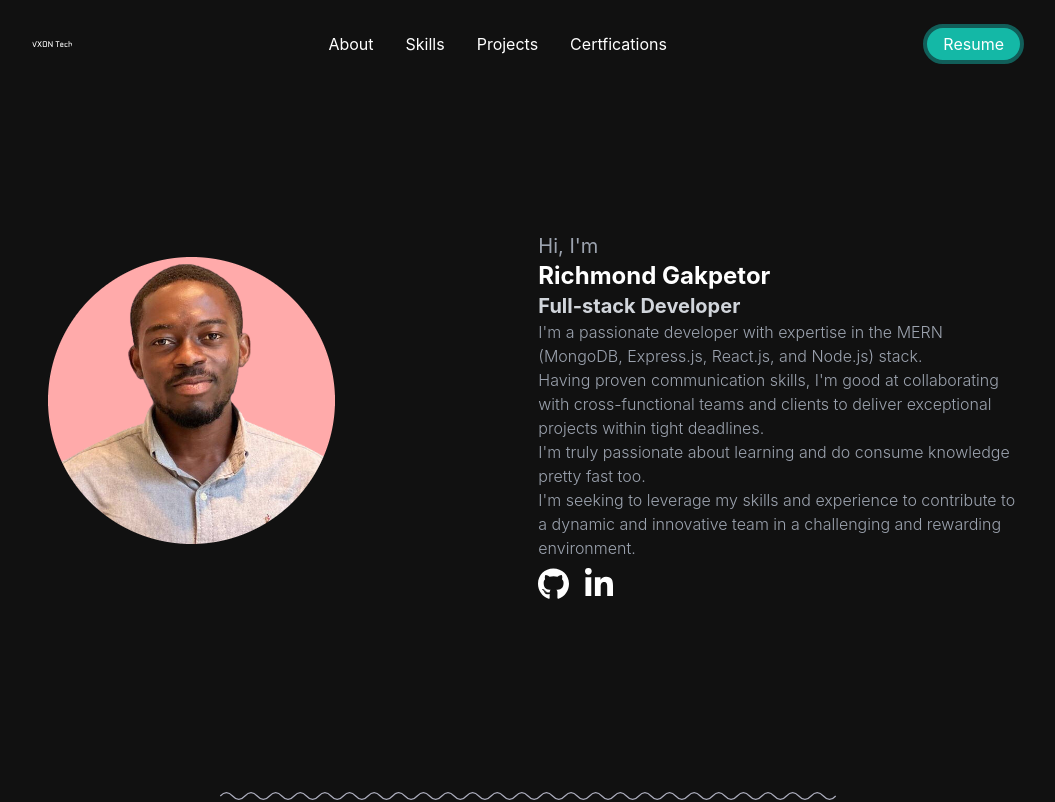
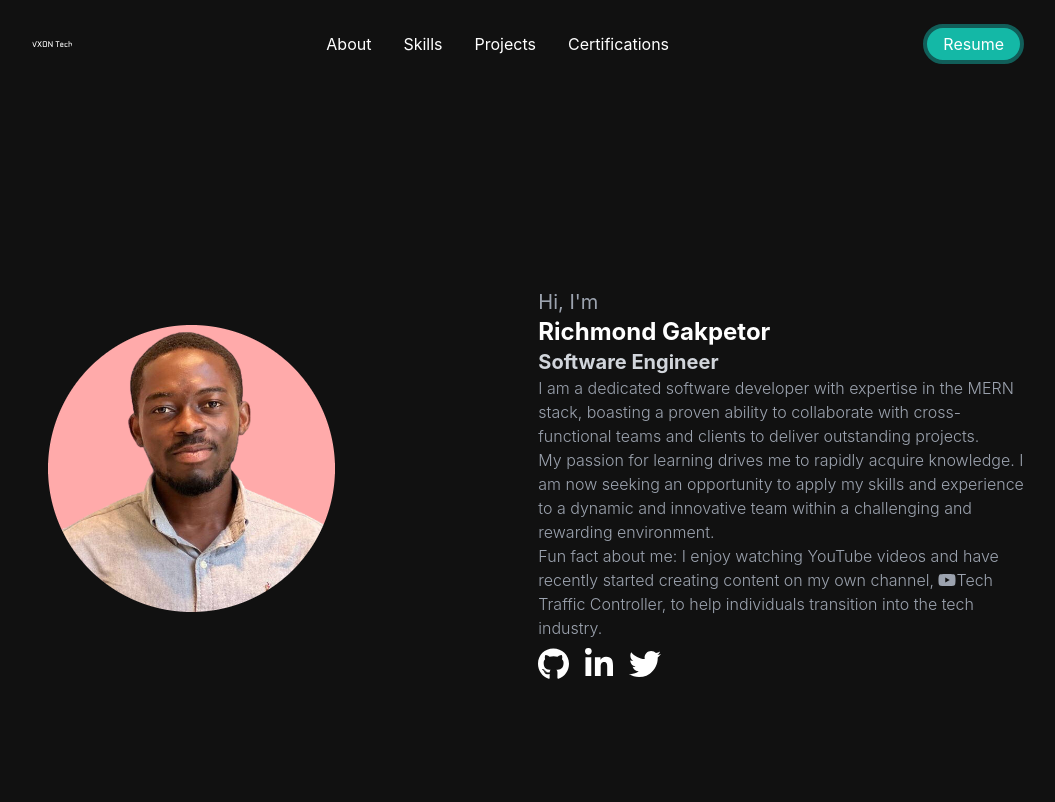
Before and after one commit to richmond-gakpetor/my-portfolio, a React (Create React App) app: page / in a window 1280 px wide. Shown: the top 802 px of the page, without its empty margins (112-1167 px from the left). Built offline with nearby package versions, Linux system fonts and the light colour scheme.

Commit message:
Modified UI

```diff
--- a/src/App.js
+++ b/src/App.js
@@ -8,6 +8,7 @@ import AOS from "aos";
 import "aos/dist/aos.css";
 import Hero from "./components/Hero";
 import Projects from "./components/Projects";
+import ProfessionalWork from "./components/ProfessionalWork";
 
 function App() {
   useEffect(() => {
@@ -19,6 +20,7 @@ function App() {
       <Navbar />
       <Hero />
       <Skills />
+      {/* <ProfessionalWork /> */}
       <Projects />
       <Certs />
       <Footer />
--- a/src/components/Certs.js
+++ b/src/components/Certs.js
@@ -1,25 +1,42 @@
-import CertCard from "./CertCard.js"
+import CertCard from "./CertCard.js";
 
-import hr from "../assets/curve-hr.svg"
-import agile from "../assets/certs/agile-scrum-master.png"
-import cloud from "../assets/certs/cloud-computing.png"
-import android from "../assets/certs/android.png"
+import hr from "../assets/curve-hr.svg";
+import agile from "../assets/certs/agile-scrum-master.png";
+import cloud from "../assets/certs/cloud-computing.png";
+import android from "../assets/certs/android.png";
+import react from "../assets/certs/react.jpg";
 
-
-export default function Certs(){
+export default function Certs() {
   return (
     <div id="certs" className="mt-4 text-white">
       <h1 className="text-2xl font-bold">Certifications</h1>
-            <p className="font-light text-gray-400">Here are some of my Certifications</p>
+      <p className="font-light text-gray-400">
+        Here are some of my Certifications
+      </p>
 
       {/* <div className="flex flex-col md:flex-row flex-wrap mt-4 gap-5"> */}
       <div className="grid grid-cols-1 md:grid-cols-3 justify-center mt-4 gap-5">
-                <CertCard name="Agile Scrum Master" img={agile} issued="Simplilearn" date="Jan 2023" />
-                <CertCard name="Intro to Cloud Computing" img={cloud} issued="Simplilearn" date="Jan 2023" />
-                <CertCard name="Android Development" img={android} issued="Google Developers" date="Mar 2023" />
-
+        <CertCard name="React.js Essential Training" img={react} issued="LinkedIn Learning" date="Sep 2023" />
+        <CertCard
+          name="Agile Scrum Master"
+          img={agile}
+          issued="Simplilearn"
+          date="Jan 2023"
+        />
+        <CertCard
+          name="Intro to Cloud Computing"
+          img={cloud}
+          issued="Simplilearn"
+          date="Jan 2023"
+        />
+        {/* <CertCard
+          name="Android Development"
+          img={android}
+          issued="Google Developers"
+          date="Mar 2023"
+        /> */}
       </div>
       <img src={hr} className="w-full mt-8 md:h-2" alt="hr" />
     </div>
-    )
+  );
 }
--- a/src/components/Footer.js
+++ b/src/components/Footer.js
@@ -1,20 +1,40 @@
-import hr from '../assets/curve-hr.svg'
+import hr from "../assets/curve-hr.svg";
 
-export default function Footer(){
+export default function Footer() {
   return (
     <div className="mt-4 bg-dark-200 rounded-md text-white px-8 py-4">
       <ul className="text-center">
-        <li><a href="#home" className="hover:underline">About</a></li>
-        <li><a href="#skills" className="hover:underline">Skills</a></li>
-        <li><a href="#projects" className="hover:underline">Projects</a></li>
-        <li><a href="#certs" className="hover:underline">Certfications</a></li>
+        <li>
+          <a href="#home" className="hover:underline">
+            About
+          </a>
+        </li>
+        <li>
+          <a href="#skills" className="hover:underline">
+            Skills
+          </a>
+        </li>
+        <li>
+          <a href="#projects" className="hover:underline">
+            Projects
+          </a>
+        </li>
+        <li>
+          <a href="#certs" className="hover:underline">
+            Certfications
+          </a>
+        </li>
       </ul>
 
-      <img src={hr} className="mb-4 mt-4 w-full md:h-1 text-white bottom-0" alt="hr" />
+      <img
+        src={hr}
+        className="mb-4 mt-4 w-full md:h-1 text-white bottom-0"
+        alt="hr"
+      />
 
-
-      <p className="text-sm font-light text-center">Copyright © 2023 Richmond Gakpetor. All Rights Reserved</p>
-
+      <p className="text-sm font-light text-center">
+        Copyright © {new Date().getFullYear()} VXON Tech. All Rights Reserved
+      </p>
     </div>
-  )
+  );
 }
--- a/src/components/Hero.js
+++ b/src/components/Hero.js
@@ -1,13 +1,26 @@
-import { useState } from "react";
+import { useState, useEffect } from "react";
 
 import profile from "../assets/profile.png";
 import { FontAwesomeIcon } from "@fortawesome/react-fontawesome";
 // import {faCircleArrowRight, } from "@fortawesome/free-solid-svg-icons";
-import { faGithub, faLinkedinIn } from "@fortawesome/free-brands-svg-icons";
+import {
+  faGithub,
+  faLinkedinIn,
+  faYoutube,
+  faTwitter,
+} from "@fortawesome/free-brands-svg-icons";
 import hr from "../assets/curve-hr.svg";
 
 export default function Hero() {
   const [loaded, setLoaded] = useState(true);
+
+  useEffect(() => {
+    const navbarHeight = 68; // Adjust this value to match your actual navbar height
+    const hero = document.getElementById("home");
+    if (hero) {
+      hero.style.marginTop = `${navbarHeight}px`;
+    }
+  }, []);
 
   return (
     <>
@@ -39,24 +52,25 @@ export default function Hero() {
           <div className="flex flex-col w-full mt-8">
             <h1 className="text-xl text-gray-400">Hi, I'm</h1>
             <h1 className="text-2xl font-bold">Richmond Gakpetor</h1>
-            <p class="text-xl font-bold text-gray-300">Full-stack Developer</p>
+            <p class="text-xl font-bold text-gray-300">Software Engineer</p>
             <p className="text-md font-light text-gray-400 ">
-              I'm a passionate developer with expertise in the MERN (MongoDB,
-              Express.js, React.js, and Node.js) stack.
-              <p>
-                Having proven communication skills, I'm good at collaborating
-                with cross-functional teams and clients to deliver exceptional
-                projects within tight deadlines.
-              </p>
-              <p>
-                I'm truly passionate about learning and do consume knowledge
-                pretty fast too.
-              </p>{" "}
-              <p>
-                I'm seeking to leverage my skills and experience to contribute
-                to a dynamic and innovative team in a challenging and rewarding
-                environment.
-              </p>
+              I am a dedicated software developer with expertise in the MERN
+              stack, boasting a proven ability to collaborate with
+              cross-functional teams and clients to deliver outstanding
+              projects. <br /> My passion for learning drives me to rapidly
+              acquire knowledge. I am now seeking an opportunity to apply my
+              skills and experience to a dynamic and innovative team within a
+              challenging and rewarding environment. <br />
+              Fun fact about me: I enjoy watching YouTube videos and have
+              recently started creating content on my own channel,{" "}
+              <a
+                className=""
+                href="https://www.youtube.com/@TechTrafficController"
+              >
+                <FontAwesomeIcon size="1x" icon={faYoutube} />
+                Tech Traffic Controller
+              </a>
+              , to help individuals transition into the tech industry.
             </p>
           </div>
 
@@ -70,9 +84,7 @@ export default function Hero() {
                 <FontAwesomeIcon size="2xl" icon={faGithub} />
               </a>
             </li>
-            {/* <li>
-                        <a href='https://instagram.com/damaasth' rel="noreferrer" target="_blank"><FontAwesomeIcon size='2xl' icon={faInstagram} /></a>
-                    </li> */}
+
             <li>
               <a
                 href="htps://linkedin.com/richmond-gakpetor"
@@ -82,6 +94,15 @@ export default function Hero() {
                 <FontAwesomeIcon size="2xl" icon={faLinkedinIn} />
               </a>
             </li>
+            <li>
+              <a
+                href="https://twitter.com/_vision_richie"
+                rel="noreferrer"
+                target="_blank"
+              >
+                <FontAwesomeIcon size="2xl" icon={faTwitter} />
+              </a>
+            </li>
           </ul>
         </div>
         <img src={hr} className="w-full md:h-2 absolute bottom-0" alt="hr" />
--- a/src/components/Navbar.js
+++ b/src/components/Navbar.js
@@ -1,19 +1,97 @@
-import logo from '../assets/logo.svg';
-import resume from "../assets/resume.pdf"
+import { useState } from "react"; // Import useState from React
+import logo from "../assets/logo.svg";
+import resume from "../assets/resume.pdf";
 
 export default function Navbar() {
-    return (
-    <div className='fixed z-50 bg-dark-500 w-full top-0 left-0 px-8 py-4 lg:px-20 xl:px-36'>
-        <div className="flex justify-between items-center text-white">
-            <img src={logo} className="App-logo w-10 rounded-full" alt="logo" />
-            <ul className="hidden md:flex">
-            <li className="p-4"><a href="#home" className="hover:underline">About</a></li>
-            <li className="p-4"><a href="#skills" className="hover:underline">Skills</a></li>
-            <li className="p-4"><a href="#projects" className="hover:underline">Projects</a></li>
-            <li className="p-4"><a href="#certs" className="hover:underline">Certfications</a></li>
-            </ul>
-            <a href={resume} rel="noreferrer" target="_blank" className=" bg-teal-500 rounded-full px-4 py-1 border border-teal-800 border border-4">Resume</a>
-        </div>
+  const [isMobileMenuOpen, setIsMobileMenuOpen] = useState(false);
+
+  const toggleMobileMenu = () => {
+    setIsMobileMenuOpen(!isMobileMenuOpen);
+  };
+
+  return (
+    <div className="fixed z-50 bg-dark-500 w-full top-0 left-0 px-8 py-4 lg:px-20 xl:px-36">
+      <div className="flex justify-between items-center text-white">
+        <img src={logo} className="w-10 rounded-full" alt="logo" />
+
+        {/* Mobile Menu Button */}
+        <button
+          className="md:hidden block text-white hover:text-teal-500"
+          onClick={toggleMobileMenu}
+        >
+          <svg
+            xmlns="http://www.w3.org/2000/svg"
+            fill="none"
+            viewBox="0 0 24 24"
+            stroke-width="1.5"
+            stroke="currentColor"
+            class="w-6 h-6"
+          >
+            <path
+              stroke-linecap="round"
+              stroke-linejoin="round"
+              d="M3.75 6.75h16.5M3.75 12h16.5m-16.5 5.25h16.5"
+            />
+          </svg>
+        </button>
+
+        {/* Mobile Menu */}
+        <ul className={`md:hidden ${isMobileMenuOpen ? "block" : "hidden"}`}>
+          <li className="p-4">
+            <a href="#home" className="text-white hover:underline">
+              About
+            </a>
+          </li>
+          <li className="p-4">
+            <a href="#skills" className="text-white hover:underline">
+              Skills
+            </a>
+          </li>
+          <li className="p-4">
+            <a href="#projects" className="text-white hover:underline">
+              Projects
+            </a>
+          </li>
+          <li className="p-4">
+            <a href="#certs" className="text-white hover:underline">
+              Certifications
+            </a>
+          </li>
+        </ul>
+
+        {/* Desktop Menu */}
+        <ul className="hidden md:flex">
+          <li className="p-4">
+            <a href="#home" className="text-white hover:underline">
+              About
+            </a>
+          </li>
+          <li className="p-4">
+            <a href="#skills" className="text-white hover:underline">
+              Skills
+            </a>
+          </li>
+          <li className="p-4">
+            <a href="#projects" className="text-white hover:underline">
+              Projects
+            </a>
+          </li>
+          <li className="p-4">
+            <a href="#certs" className="text-white hover:underline">
+              Certifications
+            </a>
+          </li>
+        </ul>
+
+        <a
+          href={resume}
+          rel="noreferrer"
+          target="_blank"
+          className="bg-teal-500  rounded-full px-4 py-1 border border-teal-800 border border-4"
+        >
+          Resume
+        </a>
+      </div>
     </div>
-    )
+  );
 }
--- /dev/null
+++ b/src/components/ProfessionalWork.js
@@ -0,0 +1,98 @@
+import React from "react";
+import HrCurve from "./HrCurve";
+import hr from "../assets/curve-hr.svg"
+
+const projectsData = [
+  {
+    name: "Hyperpay GH",
+    description:
+      "A short description of Project 1 A short description of Project 1",
+    technologies: ["React", "Tailwind CSS", ],
+    liveWebsiteURL: "https://example.com/project1",
+  },
+  {
+    name: "Roverman Events Ticketing",
+    description: "Roverman Events Ticketing",
+    technologies: ["React", "Redux", "Express"],
+    liveWebsiteURL: "https://example.com/project2",
+  },
+  {
+    name: "GMM Electrical Solutions",
+    description: "A short description of Project 1",
+    technologies: ["React", "Tailwind CSS", "Node.js"],
+    liveWebsiteURL: "https://example.com/project1",
+  },
+  {
+    name: "Project 2",
+    description: "A short description of Project 2",
+    technologies: ["React", "Redux", "Express"],
+    liveWebsiteURL: "https://example.com/project2",
+  },
+  {
+    name: "Project 1",
+    description: "A short description of Project 1",
+    technologies: ["React", "Tailwind CSS", "Node.js"],
+    liveWebsiteURL: "https://example.com/project1",
+  },
+  {
+    name: "Project 2",
+    description: "A short description of Project 2",
+    technologies: ["React", "Redux", "Express"],
+    liveWebsiteURL: "https://example.com/project2",
+  },
+  // Add more project data as needed
+];
+
+const ProfessionalWork = () => {
+  return (
+    <div className="flex flex-wrap justify-center mt-4">
+      {/* <h1 className="text-2xl font-bold text-white">Professional Work</h1> */}
+      {projectsData.map((project, index) => (
+        <div key={index} className="m-4 w-full md:w-1/2 lg:w-1/3 xl:w-1/4">
+          <div className="bg-gray-900 p-4 rounded-lg shadow-md transition-transform hover:scale-105">
+            <h2 className="text-2xl font-semibold text-white">
+              {project.name}
+            </h2>
+            <p className="text-gray-400">{project.description}</p>
+            <div className="mt-2 space-y-2">
+              {project.technologies.map((tech, techIndex) => (
+                <span
+                  key={techIndex}
+                  className="px-2 py-1 mx-0.5 bg-gray-700 text-white text-sm rounded inline-block"
+                >
+                  {tech}
+                </span>
+              ))}
+            </div>
+            <a
+              href={project.liveWebsiteURL}
+              target="_blank"
+              rel="noopener noreferrer"
+              className="mt-4 flex items-center text-blue-400 hover:text-blue-300 transition justify-center"
+            >
+              View
+              <svg
+                className="ml-2 w-4 h-4"
+                xmlns="http://www.w3.org/2000/svg"
+                fill="none"
+                viewBox="0 0 24 24"
+                stroke-width="1.5"
+                stroke="currentColor"
+                class="w-6 h-6"
+              >
+                <path
+                  stroke-linecap="round"
+                  stroke-linejoin="round"
+                  d="M4.5 12h15m0 0l-6.75-6.75M19.5 12l-6.75 6.75"
+                />
+              </svg>
+            </a>
+          </div>
+        </div>
+      ))}
+       <img src={hr} className="w-full mt-8 md:h-2" alt="hr" />
+    </div>
+  );
+};
+
+export default ProfessionalWork;
--- a/src/components/Projects.js
+++ b/src/components/Projects.js
@@ -16,12 +16,6 @@ export default function Projects() {
 
       <div className="flex flex-col md:flex-row mt-4 gap-5">
         <ProjectCard
-          img={netlyfe}
-          name="Netlyfe App"
-          repoLink="https://github.com/bernie-dev-1/Netlyfe/tree/auth"
-          desc="Web app for medical consultations and education on diseases"
-        />
-        <ProjectCard
           img={keeper}
           name="NoteKeeper"
           repoLink="https://github.com/richmond-gakpetor/keeper-app"
@@ -39,6 +33,12 @@ export default function Projects() {
           repoLink="https://github.com/richmond-gakpetor/my-portfolio"
           desc="Here you'll find some of the projects I've worked on. Check it out!"
         />
+        <ProjectCard
+          img={netlyfe}
+          name="Netlyfe App"
+          repoLink="https://github.com/bernie-dev-1/Netlyfe/tree/auth"
+          desc="Web app for medical consultations and education on diseases"
+        />
       </div>
       <img src={hr} className="w-full mt-8 md:h-2" alt="hr" />
     </div>
--- a/src/components/Skills.js
+++ b/src/components/Skills.js
@@ -32,7 +32,7 @@ export default function Skills() {
       <h1 className="text-2xl font-bold">Skills</h1>
       <p className="font-light text-gray-400">Here are some of my top skills</p>
 
-      <div className="mt-4">
+      <div className="mt-15 sm:mt-4">
         <Slider {...settings}>
           <SkillCard name="bash" experience="1+ years" img={bash} />
           <SkillCard name="python" experience="1+ years" img={python} />
```
Also changed, not shown: src/assets/certs/react.jpg (added), 1 other file (tests, documents, lock files or other folders). Lines whose indentation alone changed are shown as unchanged.
